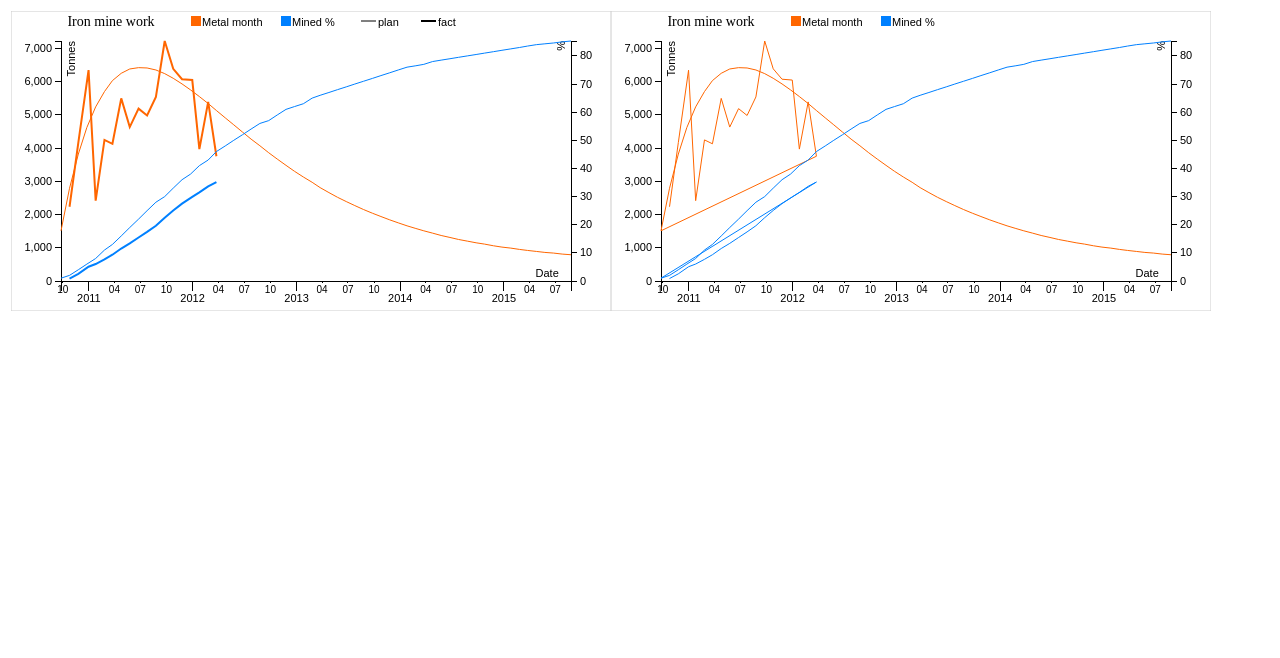
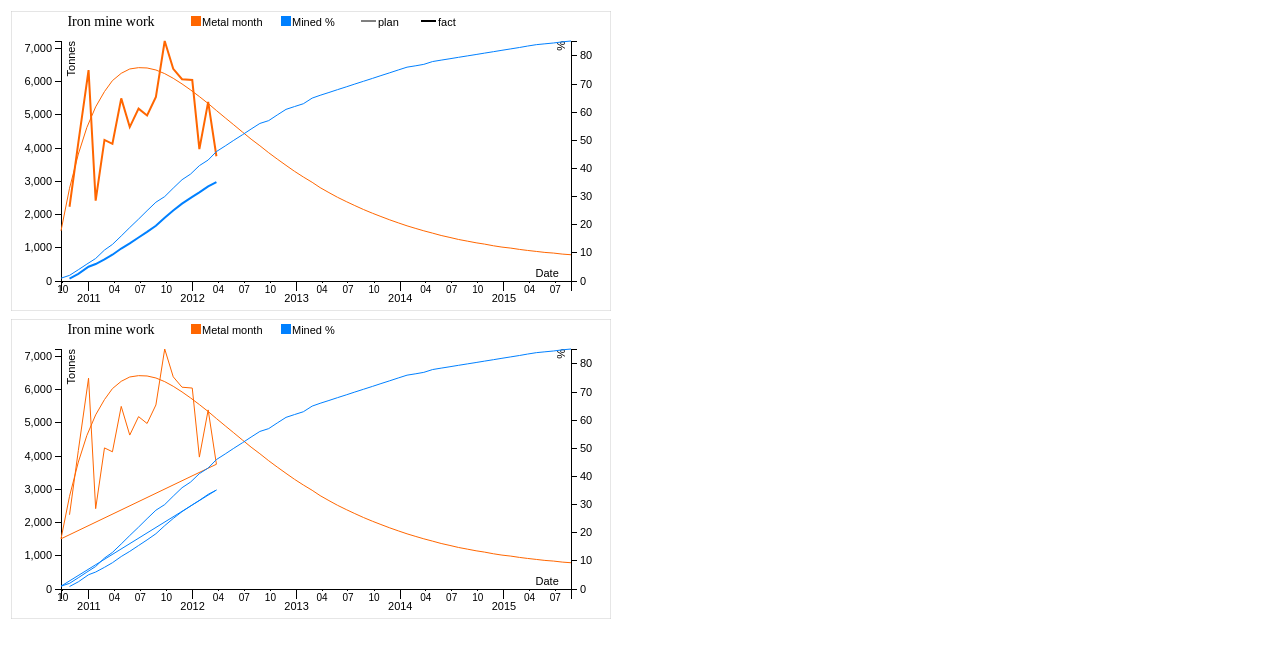
Before and after one commit to MaximPetrichuk/d3.simple.chart, a plain HTML site: page index.html in a window 1280 px wide. Drawn offline with nearby package versions, Linux system fonts and the light colour scheme.

Commit message:
Update index.html

```diff
--- a/index.html
+++ b/index.html
@@ -73,7 +73,7 @@
 
         //initialize params of the chart without categories
       var param2 = {
-        parentSelector: "#chart1",
+        parentSelector: "#chart2",
         width: 600,
         height: 300,
         title: "Iron mine work",
```
